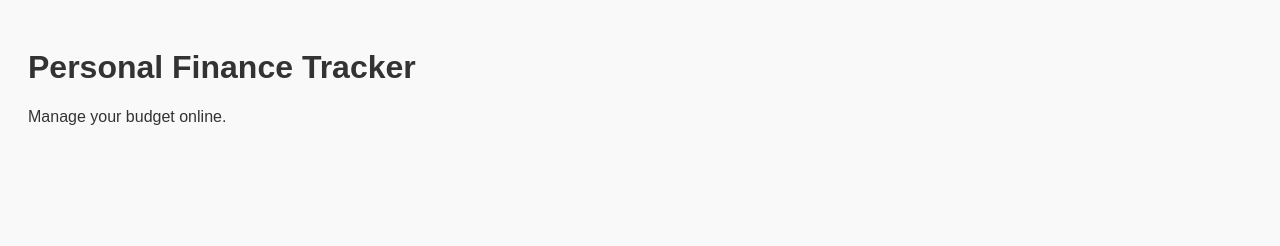
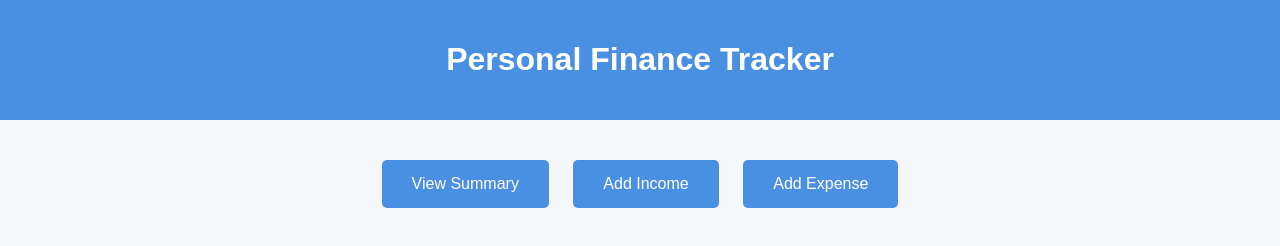
Before and after one commit to andrijanac/personal-finance-tracker, a plain HTML site: page frontend/index.html in a window 1280 px wide. Drawn offline with Linux system fonts and the light colour scheme.

Commit message:
Improved page structure and styling with buttons.

```diff
--- a/frontend/index.html
+++ b/frontend/index.html
@@ -7,7 +7,14 @@
     <link rel="stylesheet" href="style.css" />
 </head>
 <body>
-    <h1>Personal Finance Tracker</h1>
-    <p>Manage your budget online.</p>
+    <header>
+        <h1>Personal Finance Tracker</h1>
+    </header>
+
+    <main>
+        <button>View Summary</button>
+        <button>Add Income</button>
+        <button>Add Expense</button>
+    </main>
 </body>
 </html>
--- a/frontend/style.css
+++ b/frontend/style.css
@@ -1,6 +1,30 @@
 body {
+    margin: 0;
+    padding: 0;
     font-family: Arial, sans-serif;
-    background-color: #f9f9f9;
-    color: #333;
-    padding: 20px;
+    background-color: #f5f7fa;
+    text-align: center;
 }
+
+header {
+    background-color: #4a90e2;
+    color: white;
+    padding: 20px 0;
+    margin-bottom: 30px;
+}
+
+main button {
+    margin: 10px;
+    padding: 15px 30px;
+    font-size: 16px;
+    border: none;
+    border-radius: 5px;
+    background-color: #4a90e2;
+    color: white;
+    cursor: pointer;
+    transition: background-color 0.3s ease;
+}
+
+main button:hover {
+    background-color: #357ab8;
+}
```
